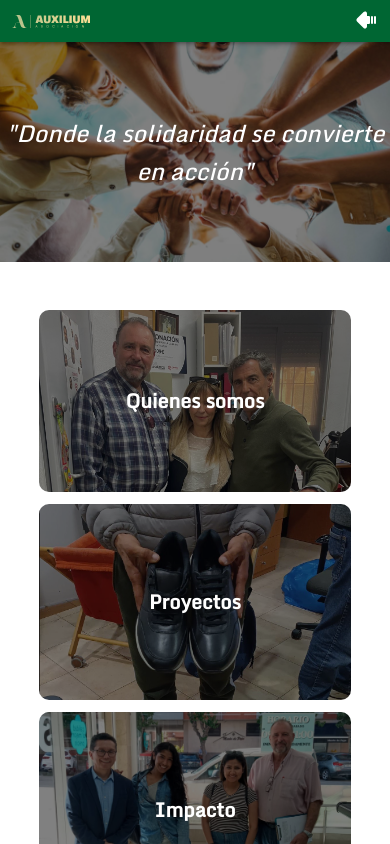
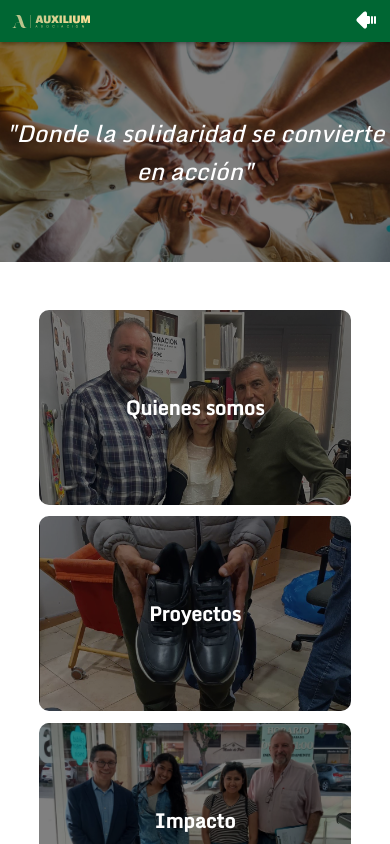
Before and after one commit to Tenvid/AuxiliumFundacionWeb, a React (Vite) app in the folder AuxilliumWeb/frontend/auxilium-web/: page / in a window 390 px wide. Shown: the top 844 px of the page. Built offline with nearby package versions, Linux system fonts and the light colour scheme.

Commit message:
fix(MainPage): fix image grid on mobile and tablet

```diff
--- a/AuxilliumWeb/frontend/auxilium-web/src/pages/main-page/MainPage.css
+++ b/AuxilliumWeb/frontend/auxilium-web/src/pages/main-page/MainPage.css
@@ -37,6 +37,17 @@
         font-size: clamp(0.6rem, 6vw, 4rem);
 }
 
+@media (max-width: 1024px) {
+        .image-grid {
+                grid-template-columns: auto auto;
+        }
+
+        .image-grid img {
+                max-width: 40vw;
+                height: 25vw;
+        }
+}
+
 @media (max-width: 425px) {
         .image-grid {
                 grid-template-columns: auto;
@@ -44,6 +55,6 @@
 
         .image-grid img {
                 max-width: 80vw;
-                height: auto;
+                height: 50vw;
         }
 }
```
